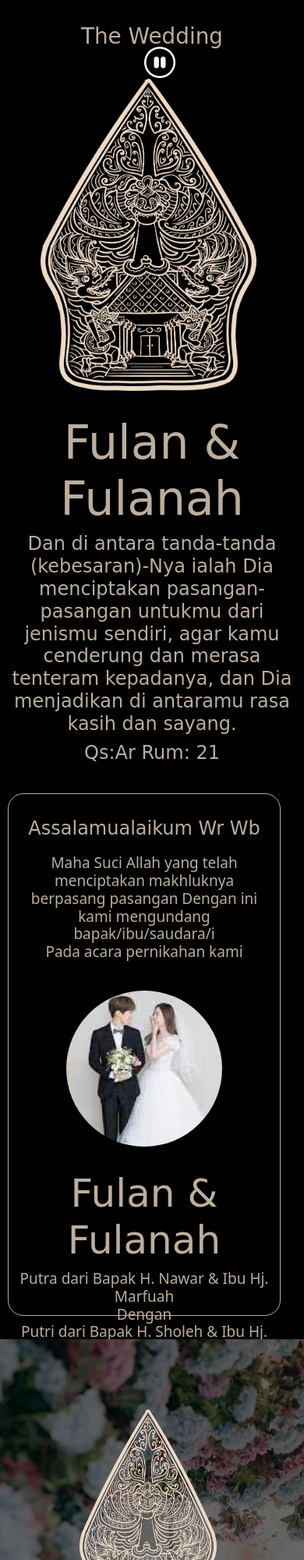
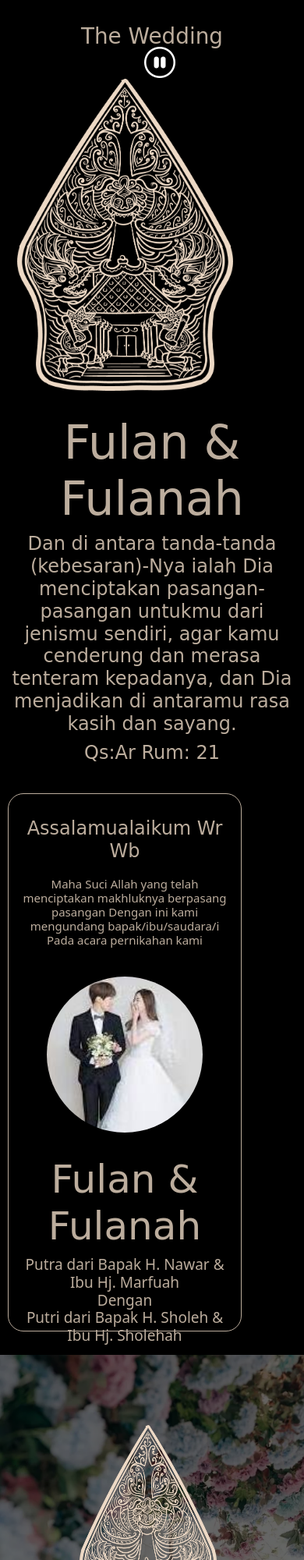
Before and after one commit to DenaRizki1/jasaweb, a plain HTML site: page tema-01/undangan.html in a window 390 px wide. Shown: the top 2000 px of the page at 78% size. Drawn offline with nearby package versions, Linux system fonts and the light colour scheme; a web font is replaced by a local one.

Commit message:
Add files via upload

```diff
--- a/tema-01/assets/style.css
+++ b/tema-01/assets/style.css
@@ -1,4 +1,3 @@
-
 .kpd{
     background-image: url('../img/bg.jpg');
     background-size: cover;
@@ -314,8 +313,8 @@ h1.ls{
 
     .mempelai{
         margin-left: 10px;
-        height: 670px;
-        width: 350px;
+        height: 620px;
+        width: 340px;
     }
 
     h1.pengantin1{
@@ -327,11 +326,15 @@ h1.ls{
     }
 
     h1.waktuacara{
-        font-size: 20px;
-        width: 80px;
-        height: 80px;
+        font-size: 15px;
+        width: 65px;
+        height: 70px;
         padding: 10px;
         z-index: 2;
+    }
+
+    .hari{
+        margin-left: 15px;
     }
 
 
@@ -359,4 +362,21 @@ h1.ls{
     h1.ls{
         font-size: 10px;
     }
+
+    h1.mengundang{
+        font-size: 15px;
+    }
+
 }
+
+@media(max-width: 480px){
+    .mempelai{
+        margin-left: 10px;
+        height: 690px;
+        width: 300px;
+    }
+
+    img.imgh{
+        margin-left: 10px;
+    }
+}
```
